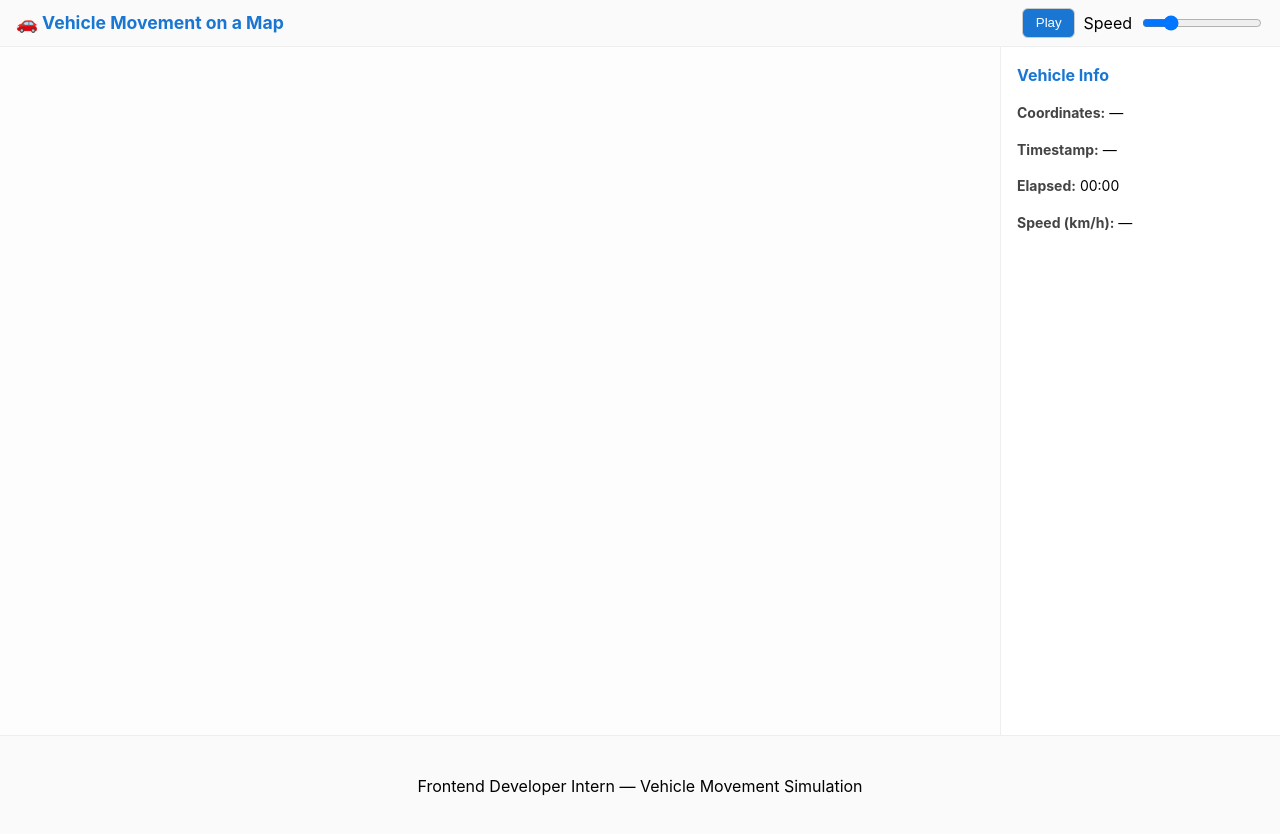
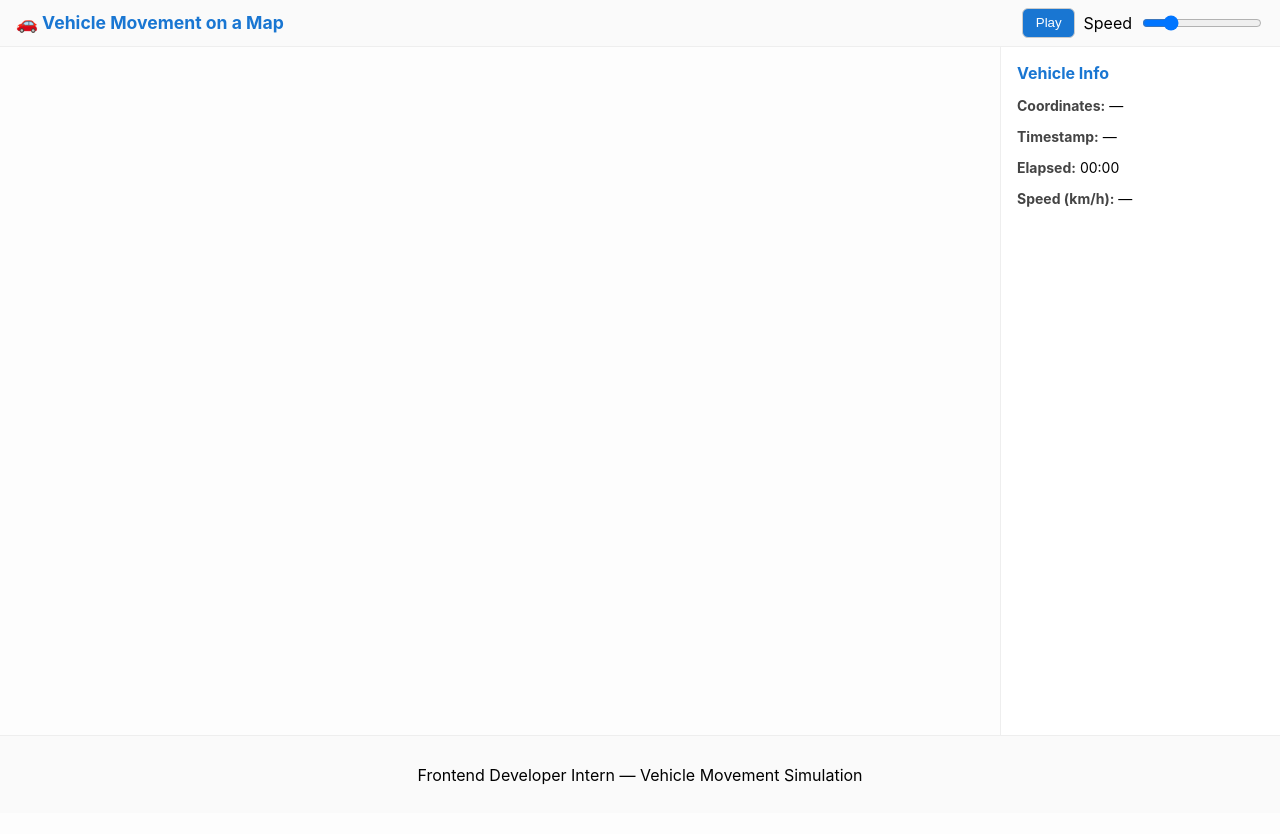
Before and after one commit to tapangurya/FrontendAssignment, a plain HTML site: page index.html in a window 1280 px wide. After the commit the page ends 813 px from the top, so only its background shows below. Drawn offline with nearby package versions, Linux system fonts and the light colour scheme; no server answers.

Commit message:
Update styles.css

```diff
--- a/styles.css
+++ b/styles.css
@@ -65,7 +65,7 @@ main {
   border-left: 1px solid #eee;
   background: #fff;
   font-size: 14px;
-  line-height: 1.6;
+
 }
 
 #info h2 {
@@ -79,7 +79,7 @@ main {
 }
 
 footer {
-  padding: 1.5rem 1rem;
+  padding: .8rem 1rem;
   text-align: center;
   background: #fafafa;
   border-top: 1px solid #eee;
```
